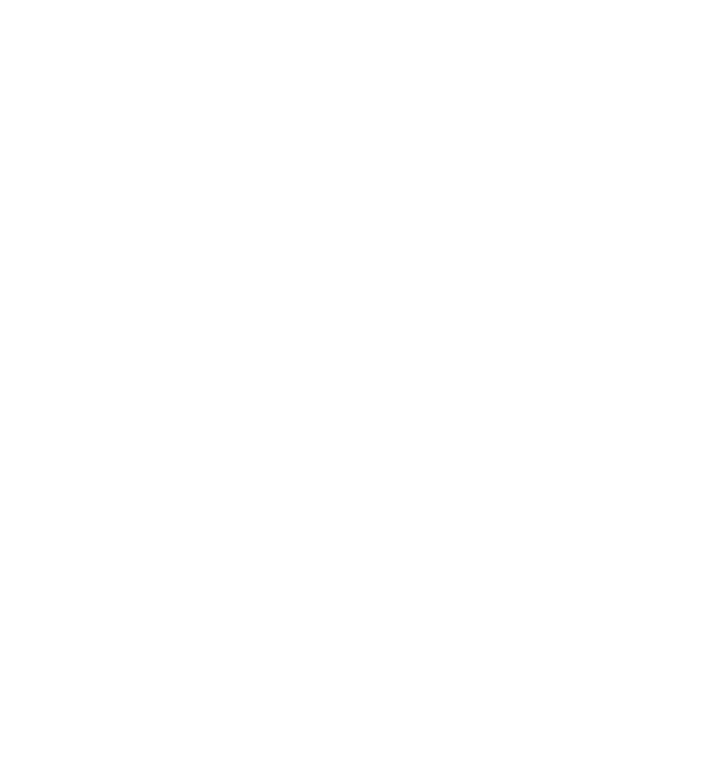
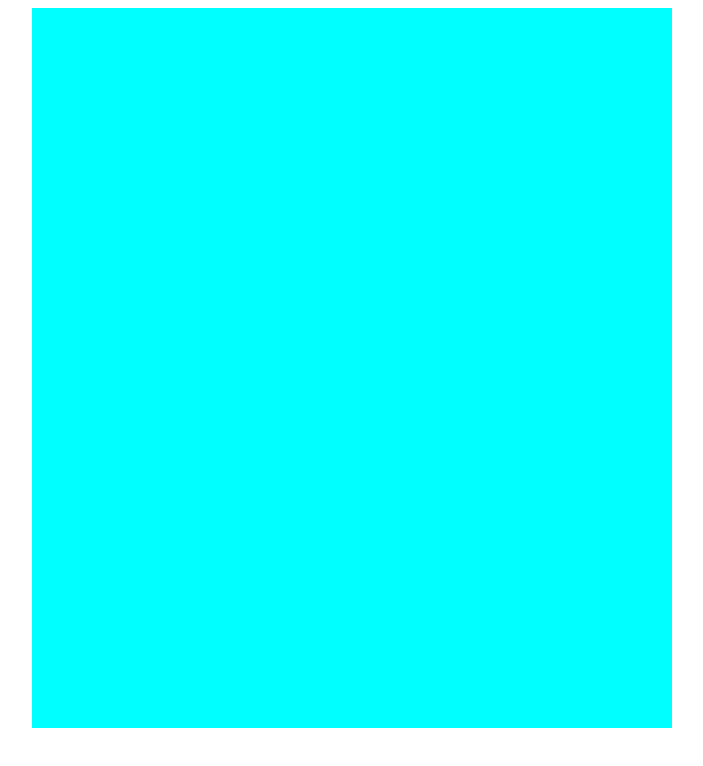
Before and after one commit to pgdinelli/EtchASketch, a plain HTML site: page index.html in a window 1280 px wide. Shown: the whole page, without its empty margins (288-991 px from the left). Drawn offline with Linux system fonts and the light colour scheme.

Commit message:
added central div

```diff
--- a/index.html
+++ b/index.html
@@ -7,7 +7,9 @@
     <title>Etch-A-Sketch</title>
 </head>
 <body>
-    <div></div>
+    <main>
+        <div class="frame"></div>
+    </main>
     <script src="script.js"></script>
 </body>
 </html>
--- a/style.css
+++ b/style.css
@@ -0,0 +1,10 @@
+main{
+    display: flex;
+    align-items: center;
+    justify-content: center;
+}
+.frame{
+    background-color: aqua;
+    width: 50vw;
+    height: 90vh;
+}
```
